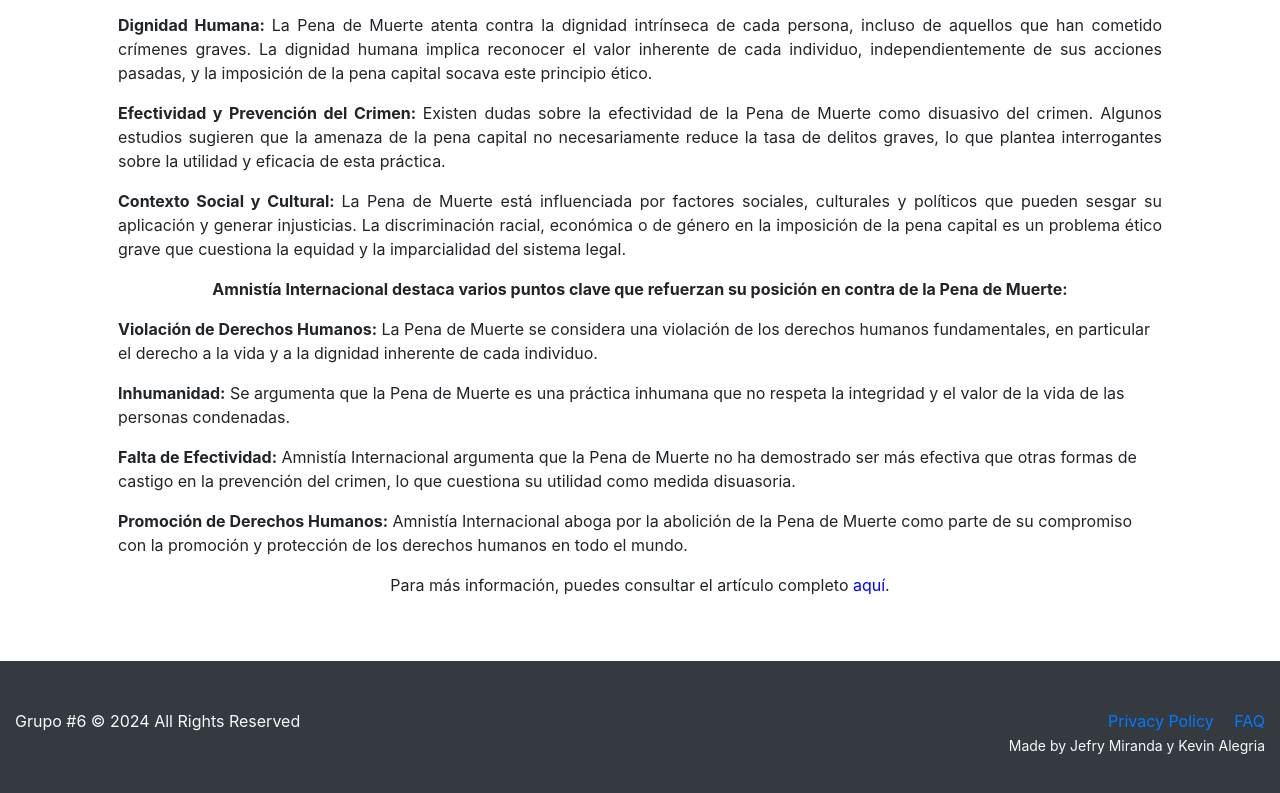
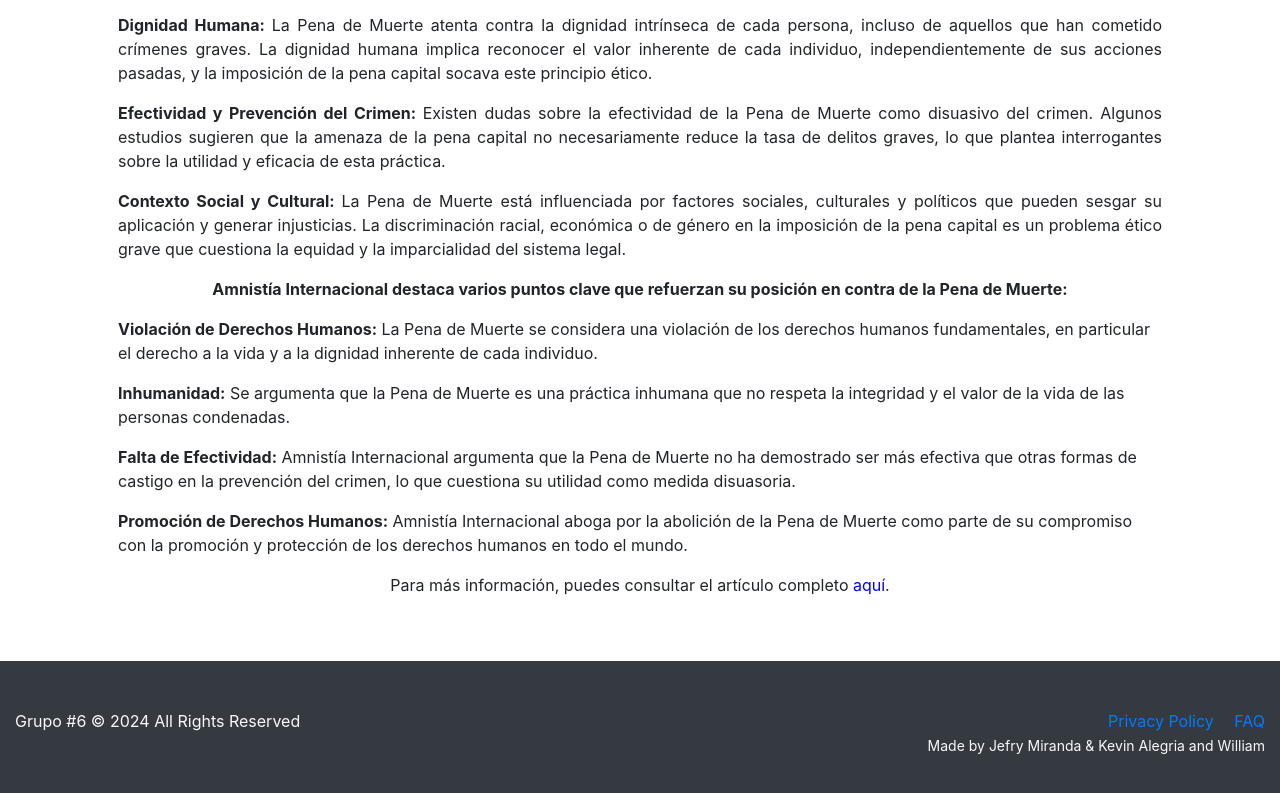
Before and after one commit to MrKevo/web, a plain HTML site: page index.html in a window 1280 px wide. Shown: the part 4427-5220 px from the top of the page. Drawn offline with nearby package versions, Linux system fonts and the light colour scheme; some icons are missing.

Commit message:
Update index.html

```diff
--- a/index.html
+++ b/index.html
@@ -367,7 +367,7 @@
             <a href="" class="mr-3">Privacy Policy</a>
             <a href="">FAQ</a>
             <div>
-              <small>Made <i class="fas fa-heart text-red"></i> by <a target="_blank">Jefry Miranda y Kevin Alegria</a>
+              <small>Made <i class="fas fa-heart text-red"></i> by <a target="_blank">Jefry Miranda & Kevin Alegria and William</a>
             </div>
           </div>
         </div>
```
